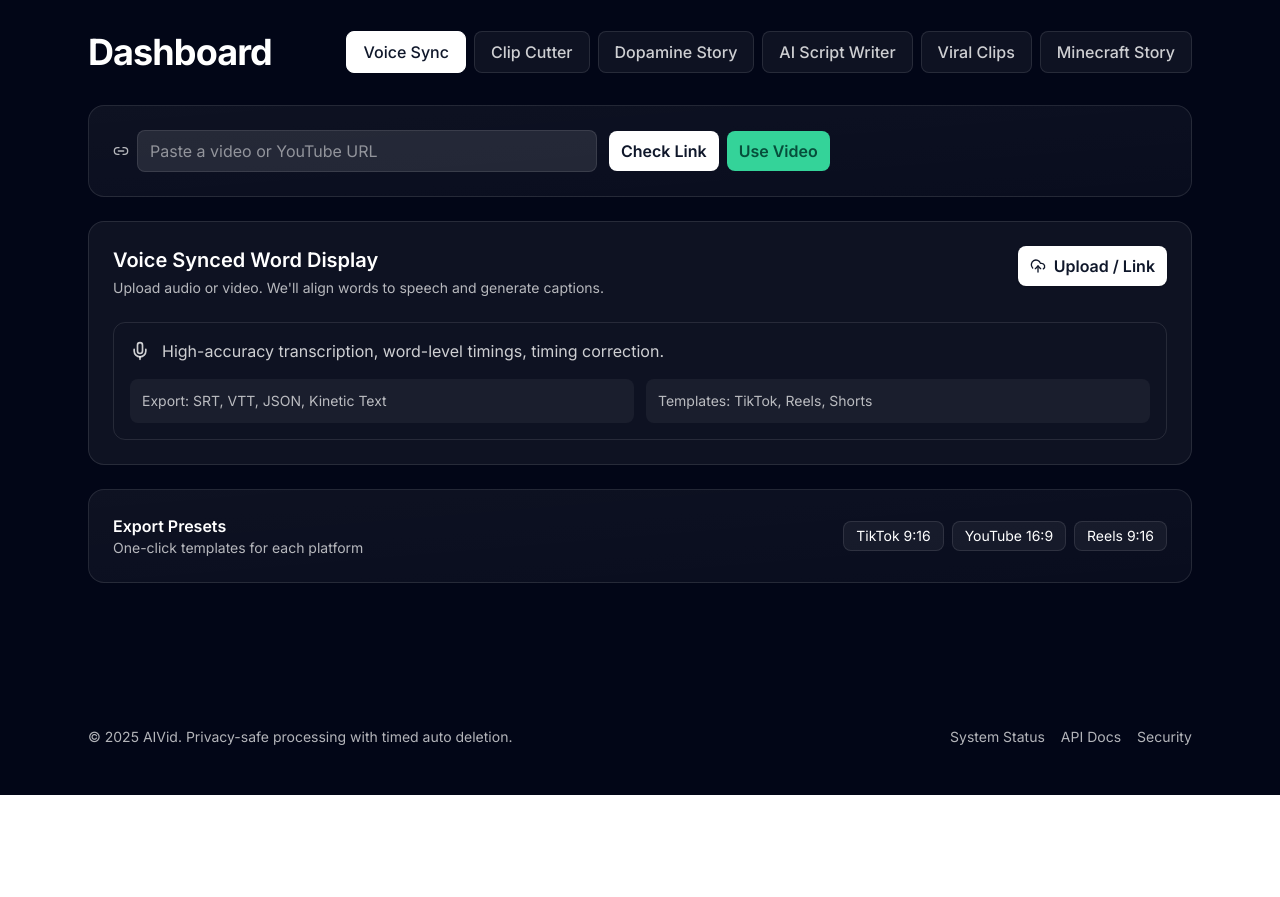
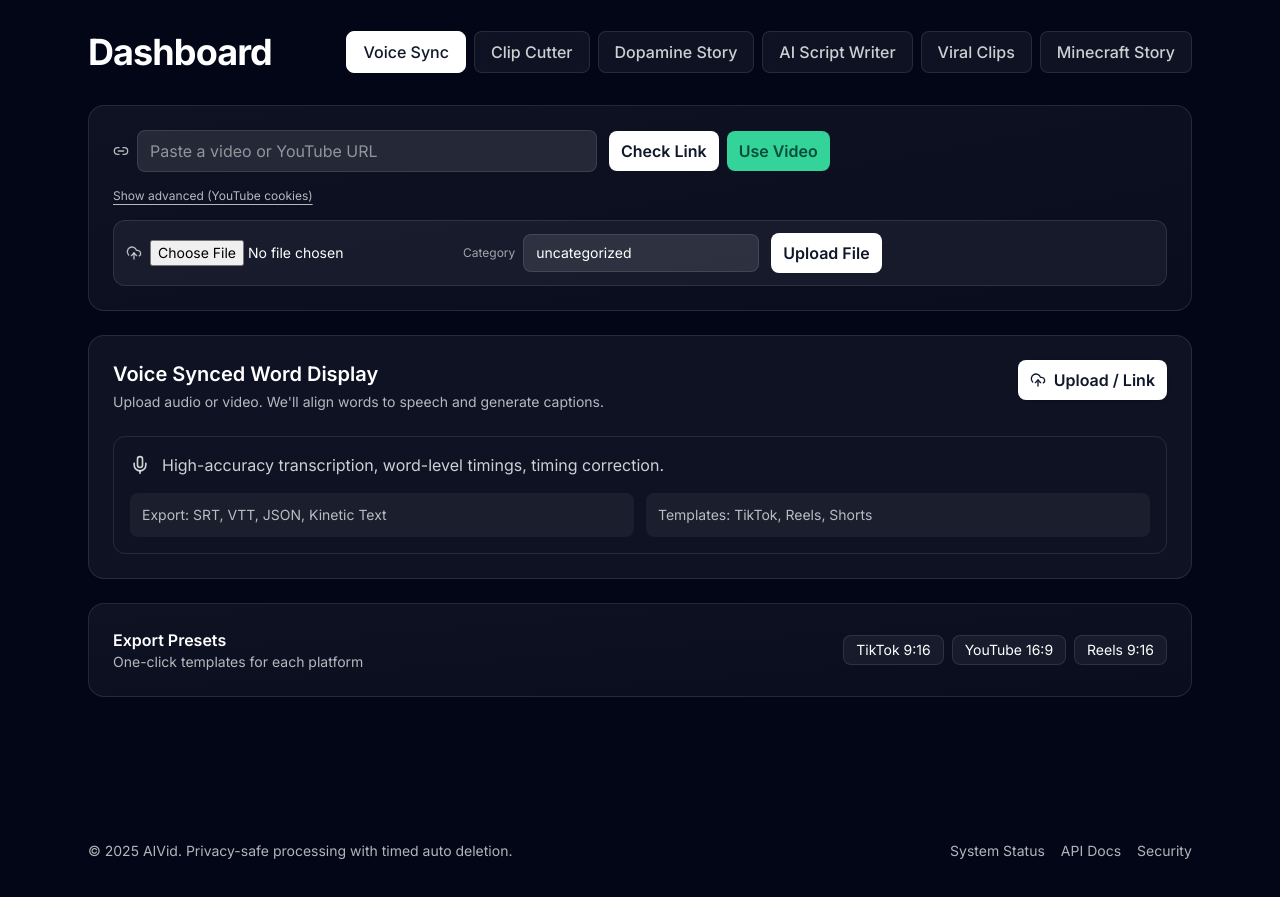
Before and after one commit to flamesuserresource4/frontend-repo_sdv0rgpj_h6d28n, a React (Vite) app: page / in a window 1280 px wide. Shown: the part 1720-2617 px from the top of the page. Before the commit the page ends 2515 px from the top, so only its background shows below. Built offline with nearby package versions, Linux system fonts and the light colour scheme; no server answers; a web font is replaced by a local one.

Commit message:
Update project prj_sdv0rgpj - 2025-11-19T17:25:37.176Z

```diff
--- a/src/components/Dashboard.jsx
+++ b/src/components/Dashboard.jsx
@@ -42,11 +42,18 @@ function JSONBlock({ data }) {
 export default function Dashboard() {
   const [active, setActive] = useState('voice')
   const [videoURL, setVideoURL] = useState('')
+  const [cookieHeader, setCookieHeader] = useState('')
+  const [showAdvanced, setShowAdvanced] = useState(false)
   const [urlStatus, setUrlStatus] = useState({ state: 'idle' }) // idle | checking | ok | error
   const [ingestedVideoId, setIngestedVideoId] = useState(null)
   const [extractedInfo, setExtractedInfo] = useState(null)
   const [jobResult, setJobResult] = useState(null)
   const [loading, setLoading] = useState(false)
+
+  // Upload state
+  const [uploadFileObj, setUploadFileObj] = useState(null)
+  const [uploadCategory, setUploadCategory] = useState('uncategorized')
+  const [uploading, setUploading] = useState(false)
 
   const validateURL = async () => {
     if (!videoURL) return
@@ -70,12 +77,11 @@ export default function Dashboard() {
 
   const ingestURL = async () => {
     if (!videoURL) return alert('Paste a YouTube/video URL first')
-    // Always call ingest; backend handles YouTube extraction when needed
     try {
       const res = await fetch(`${BACKEND}/api/ingest/url`, {
         method: 'POST',
         headers: { 'Content-Type': 'application/json' },
-        body: JSON.stringify({ url: videoURL })
+        body: JSON.stringify({ url: videoURL, ...(cookieHeader ? { cookie_header: cookieHeader } : {}) })
       })
       const data = await res.json()
       if (!res.ok) throw new Error(data?.detail || 'Failed to ingest')
@@ -89,9 +95,33 @@ export default function Dashboard() {
     }
   }
 
+  const uploadLocalFile = async () => {
+    if (!uploadFileObj) return alert('Choose a file to upload')
+    setUploading(true)
+    try {
+      const form = new FormData()
+      form.append('file', uploadFileObj)
+      form.append('category', uploadCategory || 'uncategorized')
+      const res = await fetch(`${BACKEND}/api/ingest/upload`, {
+        method: 'POST',
+        body: form,
+      })
+      const data = await res.json()
+      if (!res.ok) throw new Error(data?.detail || 'Upload failed')
+      setIngestedVideoId(data.video_id)
+      setExtractedInfo(null)
+      setUrlStatus({ state: 'ok', details: { ok: true, reason: null, content_type: data?.upload?.content_type || 'upload', content_length: data?.upload?.size_bytes || null } })
+      alert('Upload queued!')
+    } catch (e) {
+      alert('Upload error: ' + String(e))
+    } finally {
+      setUploading(false)
+    }
+  }
+
   const createJob = async (job_type, params = {}) => {
     if ((job_type === 'clip_cutter' || job_type === 'dopamine_story') && !ingestedVideoId) {
-      alert('Use Video first to attach the media')
+      alert('Use Video or Upload first to attach the media')
       return
     }
     setLoading(true)
@@ -152,6 +182,8 @@ export default function Dashboard() {
 
         <div className="mt-8 grid gap-6">
           <div className="rounded-2xl border border-white/10 bg-gradient-to-br from-white/5 to-white/[0.03] p-6">
+            <div className="flex flex-col gap-4">
+              {/* URL row */}
               <div className="flex flex-col md:flex-row items-center gap-3">
                 <div className="flex items-center gap-2 w-full md:w-auto">
                   <Link2 className="w-4 h-4 text-white/70" />
@@ -169,8 +201,44 @@ export default function Dashboard() {
                   <span className="inline-flex items-center gap-1 text-rose-300 text-sm"><AlertTriangle className="w-4 h-4"/> {urlStatus?.details?.reason || 'Invalid URL'}</span>
                 )}
               </div>
+
+              {/* Advanced toggle for cookies */}
+              <div className="flex items-center justify-between">
+                <button onClick={() => setShowAdvanced(v=>!v)} className="text-xs text-white/70 underline underline-offset-4">
+                  {showAdvanced ? 'Hide advanced' : 'Show advanced (YouTube cookies)'}
+                </button>
+              </div>
+              {showAdvanced && (
+                <div className="rounded-xl border border-amber-400/20 bg-amber-400/5 p-3">
+                  <p className="text-xs text-white/80 mb-2">If a YouTube link needs sign-in/consent, paste your browser's Cookie header for youtube.com.</p>
+                  <textarea value={cookieHeader} onChange={e=>setCookieHeader(e.target.value)} rows={3} placeholder="Cookie: VISITOR_INFO1_LIVE=...; SID=...; HSID=...; ..." className="w-full px-3 py-2 rounded-lg bg-white/10 border border-white/10 outline-none placeholder-white/50"></textarea>
+                </div>
+              )}
+
+              {/* Upload row */}
+              <div className="rounded-xl border border-white/10 bg-white/5 p-3">
+                <div className="flex flex-col lg:flex-row items-start lg:items-center gap-3">
+                  <div className="flex items-center gap-2">
+                    <UploadCloud className="w-4 h-4 text-white/70" />
+                    <input type="file" accept="video/*,audio/*" onChange={e=>setUploadFileObj(e.target.files?.[0] || null)} className="text-sm" />
+                  </div>
+                  <div className="flex items-center gap-2">
+                    <label className="text-xs text-white/60">Category</label>
+                    <input value={uploadCategory} onChange={e=>setUploadCategory(e.target.value)} placeholder="e.g. tutorials, gaming" className="px-3 py-2 rounded-lg bg-white/10 border border-white/10 outline-none placeholder-white/50 text-sm" />
+                  </div>
+                  <div className="flex gap-2">
+                    <button disabled={uploading} onClick={uploadLocalFile} className="px-3 py-2 rounded-lg bg-white text-slate-900 font-semibold disabled:opacity-60">
+                      {uploading ? 'Uploading…' : 'Upload File'}
+                    </button>
+                  </div>
+                </div>
+                {uploadFileObj && (
+                  <p className="mt-2 text-xs text-white/60">Selected: {uploadFileObj.name} ({Math.round(uploadFileObj.size/1024)} KB)</p>
+                )}
+              </div>
+
               {(extractedInfo || ingestedVideoId) && (
-              <div className="mt-4 text-xs text-white/80">
+                <div className="mt-2 text-xs text-white/80">
                   {ingestedVideoId && <div className="mb-1">Attached Media: <span className="font-mono text-emerald-300">{ingestedVideoId}</span></div>}
                   {extractedInfo && (
                     <div className="grid sm:grid-cols-3 gap-2">
@@ -183,6 +251,7 @@ export default function Dashboard() {
                   )}
                 </div>
               )}
+            </div>
           </div>
 
           {active === 'voice' && (
```
Also changed, not shown: 1 other file (tests, documents, lock files or other folders). Lines whose indentation alone changed are shown as unchanged.
